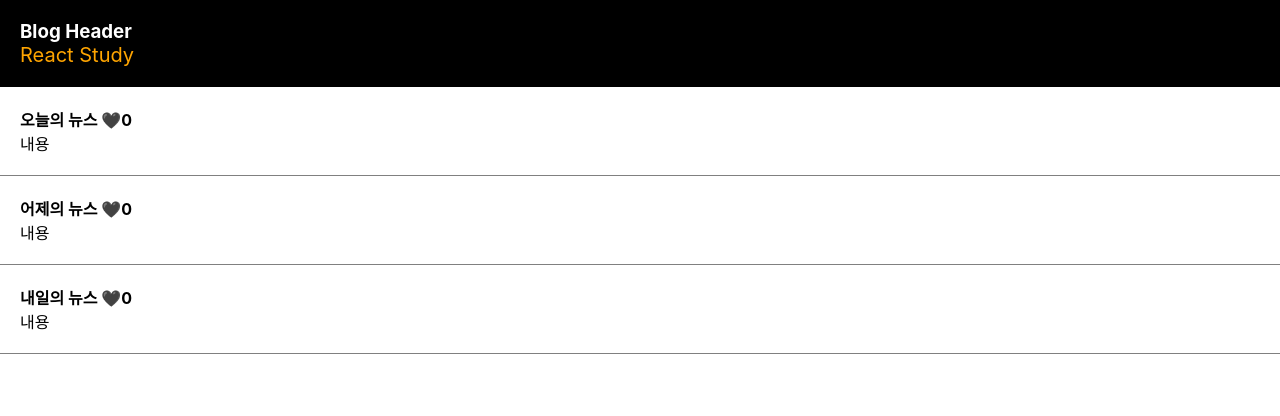
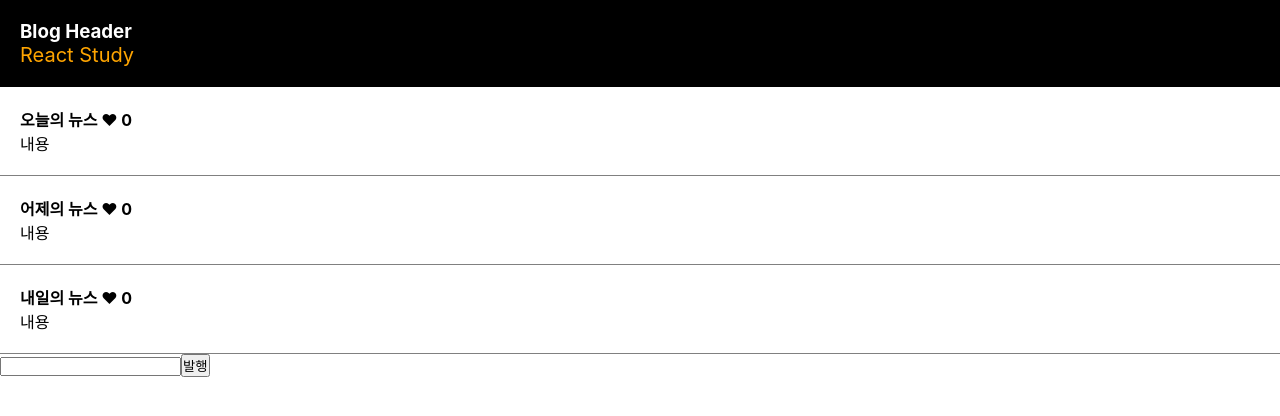
Before and after one commit to kdtlch3650-ctrl/fe-react-study, a React (Create React App) app: page / in a window 1280 px wide. Shown: the top 416 px of the page. Built offline with nearby package versions, Linux system fonts and the light colour scheme.

Commit message:
인풋 태그 활용, 값을 저장

```diff
--- a/src/App.js
+++ b/src/App.js
@@ -2,12 +2,13 @@ import logo from './logo.svg';
 import './App.css';
 import Props01 from './components/Props01';
 import NewsBlog from './newsBlog/NewsBlog'
+import NewsBlog2 from './newsblogTe/NewsBlog'
 
 
 function App() {
 
   return(
-    <NewsBlog />
+    <NewsBlog2 />
   );
   // return (
   //   <div className="App">
--- /dev/null
+++ b/src/newsblogTe/Modal.js
@@ -0,0 +1,18 @@
+
+function Modal(probs) {
+    return (
+        <div className="modal" style={{backgroundColor:probs.bgColor}}>
+            <h3>{probs.title} ❤ {probs.likeCount}</h3>
+
+            <p>날짜</p>
+            <p>상세내용</p>
+            <button onClick={()=>{
+                let temp = [...probs.news];
+                temp[0] = '긴급뉴스';
+                probs.setNews(temp);
+            }}>첫줄긴급변경</button>
+        </div>
+    );
+}
+
+export default Modal;
--- /dev/null
+++ b/src/newsblogTe/NewsBlog.css
@@ -0,0 +1,25 @@
+* {
+    margin: 0;
+    padding: 0;
+    box-sizing: border-box;
+}
+
+.black-nav {
+    background: black;
+    width: 100%;
+    color: white;
+    padding: 20px;
+}
+
+.post-list {
+    text-align: left;
+    padding: 20px;
+    border-bottom: 1px solid gray;
+}
+
+.modal {
+    margin-top: 20px;
+    padding: 20px;
+    background: lightgray;
+    text-align: left;
+}
--- /dev/null
+++ b/src/newsblogTe/NewsBlog.js
@@ -0,0 +1,107 @@
+import './NewsBlog.css';
+import { use, useState } from 'react';
+import Modal from './Modal';
+
+function NewsBlog() {
+
+    //하드코딩(텍스트를 직접) vs  변수  vs state변수
+    let title = "React Study";
+
+    // let [news1, setNews1] = useState('오늘의 뉴스');
+    // let [news2, setNews2] = useState('어제의 뉴스');
+    // let [news3, setNews3] = useState('내일의 뉴스');
+
+    let [news, setNews] = useState(['오늘의 뉴스', '어제의 뉴스', '내일의 뉴스']);
+    let [likeCountArr, setLikeCountArr] = useState([0, 0, 0]);
+
+    let [likeCount, setLikeCount] = useState(0);
+
+
+    let [modalFlag, setModalFlag] = useState(false);
+
+    let [selectedTitle, setselectedTitle] = useState('');
+    let [selectedLikeCount,setSelectedLikeCount] = useState();
+
+    let [inputText, setInputText] = useState('');
+
+    return (
+        <div>
+            <div className='black-nav'>
+                <h3>Blog Header</h3>
+                <div style={{ color: "orange", fontSize: "20px" }}>{title}</div>
+            </div>
+
+
+            {
+                news.map((item, index) => {
+                    return (
+                        <div className='post-list'>
+                            <h4 onClick={() => {
+
+                                setModalFlag(!modalFlag);
+
+                                setselectedTitle(item);
+
+                                setSelectedLikeCount(likeCountArr[index])
+                            }}>{news[index]}
+                                <span onClick={(event) => {
+                                    event.stopPropagation();
+                                    let temp = [...likeCountArr];
+                                    temp[index] += 1;
+                                    setLikeCountArr(temp);
+                                }}> ❤</span> {likeCountArr[index]}
+                            </h4>
+                            <p>내용</p>
+                        </div>
+                    )
+                })
+            }
+
+            {/* <div className='post-list'>
+                <h4>오늘의 뉴스</h4>
+                <p>내용</p>
+            </div>
+            <div className='post-list'>
+                <h4>{news2}</h4>
+                <p>내용</p>
+            </div>
+            <div className='post-list'>
+                <h4>{news3}</h4>
+                <p>내용</p>
+            </div> */}
+
+                <div>
+                    <input type="text" id='input_news_title' value={inputText} onChange={(event)=>{
+                        console.log(event.target.value);
+                        setInputText(event.target.value);
+                    }}/>
+                    <button onClick={()=>{
+                        // let title =  document.getElementById('input_news_title').value;
+
+                        // let temp = [...news];
+                        // temp.push(title);
+                        // setNews(temp);
+
+                        // document.getElementById('input_news_title').value = "";
+
+                        let temp = [...news];
+                        temp.push(inputText);
+                        setNews(temp);
+
+                        setInputText('');
+
+                    }}>발행</button>
+                </div>
+
+            {
+                /* modalFlag == true ? <Modal/> : null */
+            }
+            {
+                modalFlag && <Modal news={news} setNews={setNews} title={selectedTitle} likeCount={selectedLikeCount}/>
+            }
+
+        </div>
+    )
+}
+
+export default NewsBlog;
```
